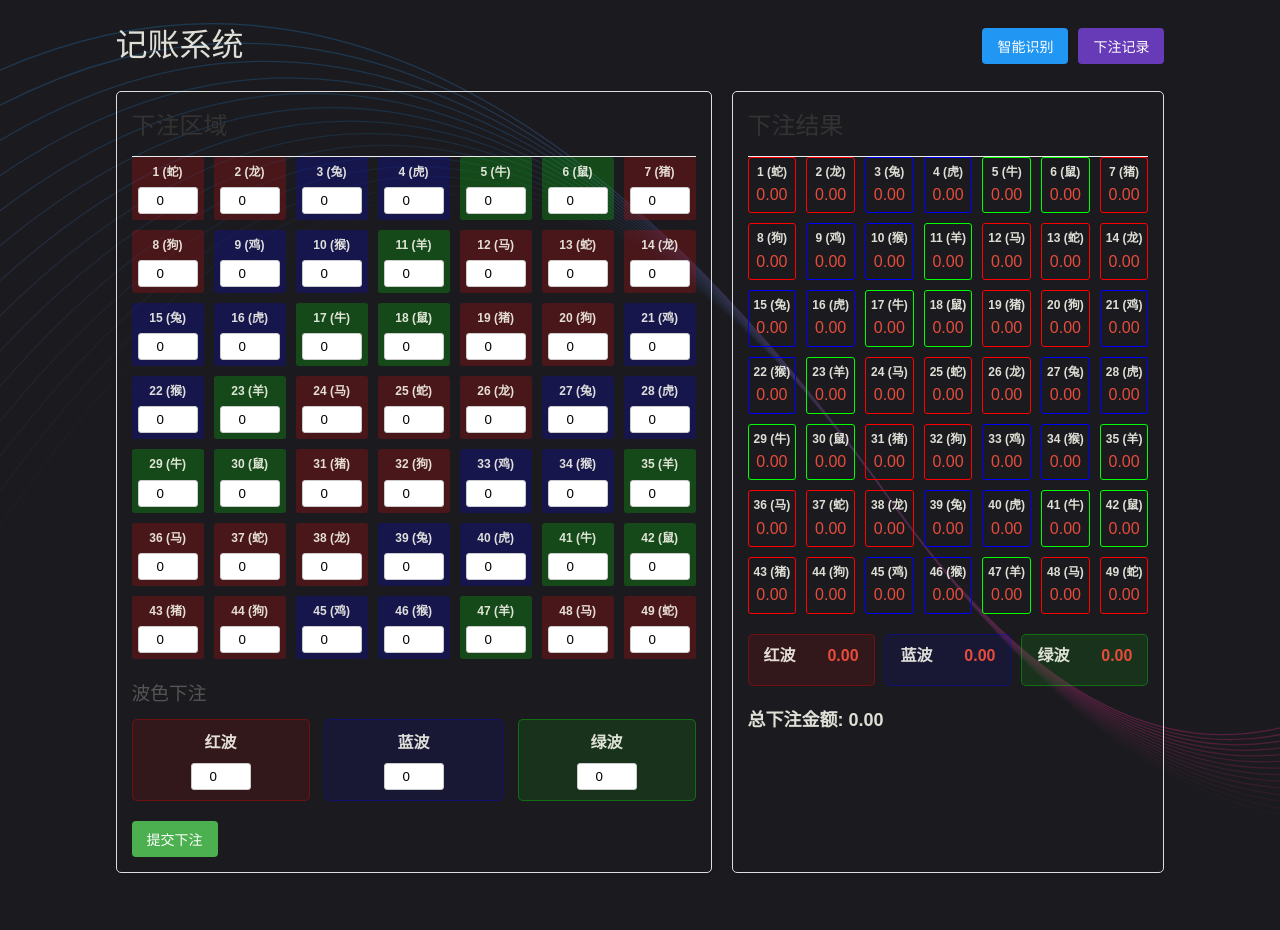
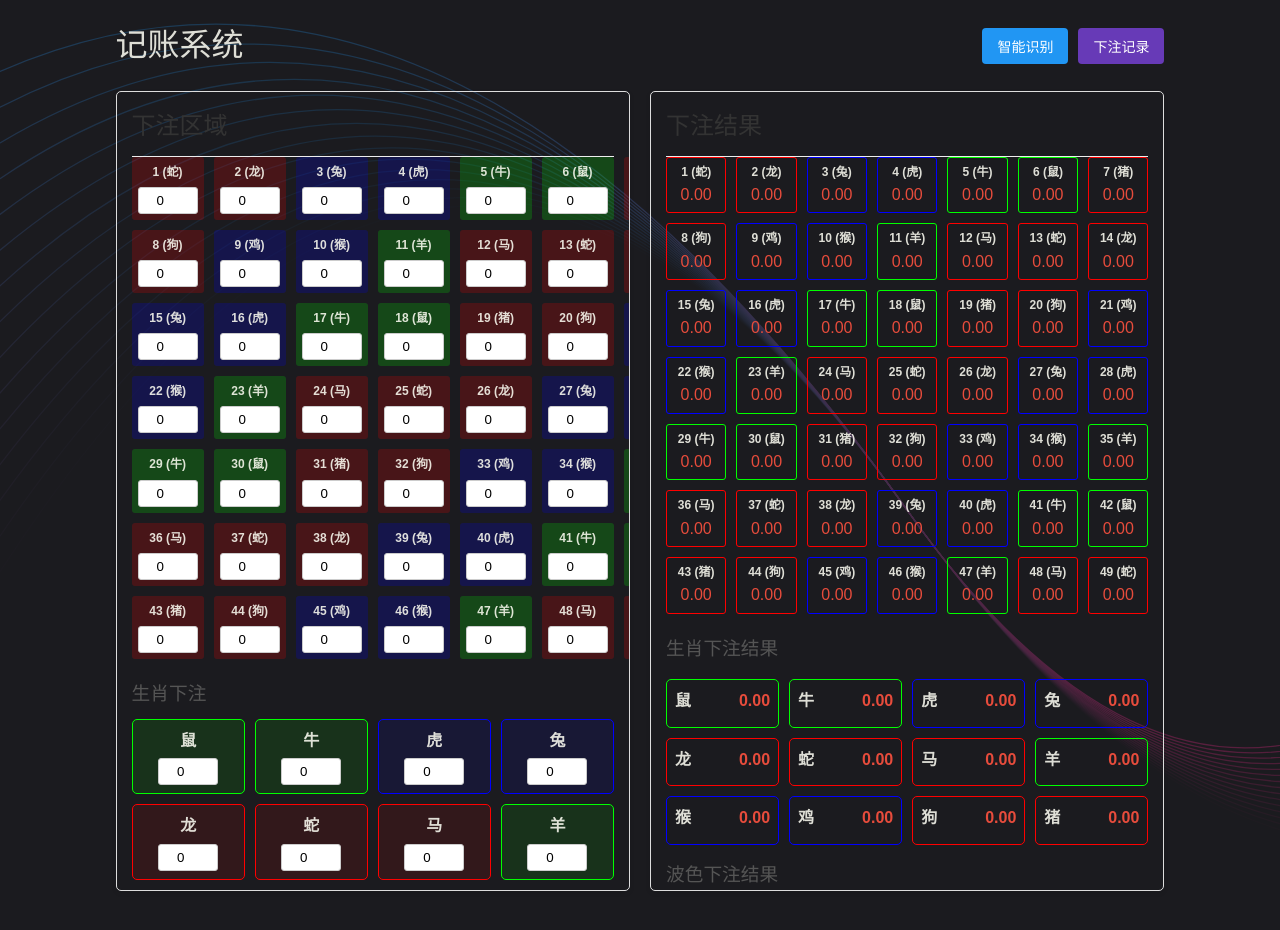
Before and after one commit to abnormalyouthyan/jhjizhang, a Vue app: page / in a window 1280 px wide. Shown: the top 930 px of the page. Built offline with nearby package versions, Linux system fonts and the light colour scheme.

Commit message:
新增生肖

```diff
--- a/package.json
+++ b/package.json
@@ -23,7 +23,8 @@
   "dependencies": {
     "@electron-toolkit/preload": "^3.0.0",
     "@electron-toolkit/utils": "^3.0.0",
-    "vue-router": "^4.5.1"
+    "vue-router": "^4.5.1",
+    "xlsx": "^0.18.5"
   },
   "devDependencies": {
     "@electron-toolkit/eslint-config": "^1.0.2",
--- a/src/renderer/src/views/Home.vue
+++ b/src/renderer/src/views/Home.vue
@@ -29,6 +29,7 @@
       <div class="modal-content history-modal">
         <div class="modal-header">
           <h3>下注记录</h3>
+          <button @click="exportToExcel" class="export-btn">导出Excel</button>
           <button @click="showHistoryModal = false" class="close-btn">&times;</button>
         </div>
         <div class="history-list">
@@ -51,6 +52,14 @@
                 :style="{ backgroundColor: getZodiacColor(num, 0.1) }"
               >
                 {{ num }} ({{ getZodiac(num) }}): {{ safeToFixed(record.bets[num]) }}
+              </div>
+              <div
+                v-for="zodiac in getValidZodiacBets(record.zodiacBets)"
+                :key="`zodiac-${zodiac}`"
+                class="bet-detail"
+                :style="{ backgroundColor: getZodiacColorByZodiac(zodiac, 0.1) }"
+              >
+                {{ zodiac }}: {{ safeToFixed(record.zodiacBets[zodiac]) }}
               </div>
               <div
                 v-if="record.colorBets && record.colorBets.red > 0"
@@ -110,6 +119,28 @@
           </div>
         </div>
 
+        <h3>生肖下注</h3>
+        <div class="zodiac-bet-container">
+          <div
+            class="zodiac-bet-item"
+            v-for="zodiac in zodiacList"
+            :key="`zodiac-${zodiac}`"
+            :style="{
+              backgroundColor: getZodiacColorByZodiac(zodiac, 0.1),
+              borderColor: getZodiacColorByZodiac(zodiac, 1)
+            }"
+          >
+            <div class="zodiac-label">{{ zodiac }}</div>
+            <input
+              type="number"
+              min="0"
+              v-model.number="currentZodiacBets[zodiac]"
+              placeholder="金额"
+              @keydown.enter="submitBets"
+            />
+          </div>
+        </div>
+
         <h3>波色下注</h3>
         <div class="color-bet-container">
           <div class="color-bet-item red-wave">
@@ -164,6 +195,23 @@
           </div>
         </div>
 
+        <h3>生肖下注结果</h3>
+        <div class="zodiac-result-container">
+          <div
+            class="zodiac-result-item"
+            v-for="zodiac in zodiacList"
+            :key="`zodiac-result-${zodiac}`"
+            :style="{
+              backgroundColor: totalZodiacBets[zodiac] > 0 ? getZodiacColorByZodiac(zodiac, 0.4) : '',
+              borderColor: getZodiacColorByZodiac(zodiac, 1)
+            }"
+          >
+            <div class="zodiac-label">{{ zodiac }}</div>
+            <div class="result-amount">{{ safeToFixed(totalZodiacBets[zodiac]) }}</div>
+          </div>
+        </div>
+
+        <h3>波色下注结果</h3>
         <div class="color-result-container">
           <div class="color-result-item red-wave">
             <div class="color-label">红波</div>
@@ -187,11 +235,13 @@
 
 <script>
 import { ref, computed, onMounted } from 'vue';
+import * as XLSX from 'xlsx';
 
 export default {
   setup() {
     const numbers = Array.from({ length: 49 }, (_, i) => i + 1);
     const inputFields = ref([]);
+    const zodiacList = ['鼠', '牛', '虎', '兔', '龙', '蛇', '马', '羊', '猴', '鸡', '狗', '猪'];
 
     // 生肖映射
     const zodiacMap = {
@@ -213,6 +263,8 @@ export default {
 
     // 当前输入的下注金额
     const currentBets = ref({});
+    // 当前生肖下注
+    const currentZodiacBets = ref({});
     // 当前波色下注
     const currentColorBets = ref({
       red: 0,
@@ -221,6 +273,8 @@ export default {
     });
     // 总下注金额记录
     const totalBets = ref({});
+    // 总生肖下注
+    const totalZodiacBets = ref({});
     // 总波色下注
     const totalColorBets = ref({
       red: 0,
@@ -247,6 +301,11 @@ export default {
       return Object.keys(bets || {}).filter(n => bets[n] > 0);
     };
 
+    // 获取有效的生肖下注
+    const getValidZodiacBets = (zodiacBets) => {
+      return Object.keys(zodiacBets || {}).filter(z => zodiacBets[z] > 0);
+    };
+
     // 获取单个号码的总下注金额
     const getTotalBet = (number) => {
       return Number(totalBets.value[number]) || 0;
@@ -257,6 +316,12 @@ export default {
       numbers.forEach(num => {
         currentBets.value[num] = 0;
         totalBets.value[num] = 0;
+      });
+
+      // 初始化生肖下注
+      zodiacList.forEach(zodiac => {
+        currentZodiacBets.value[zodiac] = 0;
+        totalZodiacBets.value[zodiac] = 0;
       });
 
       // 初始化波色下注
@@ -287,6 +352,11 @@ export default {
         totalBets.value[num] = 0;
       });
 
+      // 重置生肖下注
+      zodiacList.forEach(zodiac => {
+        totalZodiacBets.value[zodiac] = 0;
+      });
+
       // 重置波色下注
       totalColorBets.value = { red: 0, blue: 0, green: 0 };
 
@@ -296,6 +366,13 @@ export default {
           numbers.forEach(num => {
             totalBets.value[num] += Number(record.bets[num]) || 0;
           });
+
+          // 计算生肖下注
+          if (record.zodiacBets) {
+            zodiacList.forEach(zodiac => {
+              totalZodiacBets.value[zodiac] += Number(record.zodiacBets[zodiac]) || 0;
+            });
+          }
 
           // 计算波色下注
           if (record.colorBets) {
@@ -315,8 +392,9 @@ export default {
     // 计算总下注金额
     const totalAmount = computed(() => {
       const numberTotal = numbers.reduce((sum, num) => sum + getTotalBet(num), 0);
+      const zodiacTotal = zodiacList.reduce((sum, zodiac) => sum + (totalZodiacBets.value[zodiac] || 0), 0);
       const colorTotal = Object.values(totalColorBets.value).reduce((sum, val) => sum + val, 0);
-      return numberTotal + colorTotal;
+      return numberTotal + zodiacTotal + colorTotal;
     });
 
     // 获取数字对应的生肖
@@ -324,9 +402,14 @@ export default {
       return zodiacMap[number] || '';
     };
 
-    // 获取生肖对应的颜色
+    // 获取数字对应的颜色
     const getZodiacColor = (number, opacity = 1) => {
       const zodiac = getZodiac(number);
+      return getZodiacColorByZodiac(zodiac, opacity);
+    };
+
+    // 根据生肖获取颜色
+    const getZodiacColorByZodiac = (zodiac, opacity = 1) => {
       if (colorGroups.red.includes(zodiac)) {
         return `rgba(255, 0, 0, ${opacity})`;
       } else if (colorGroups.blue.includes(zodiac)) {
@@ -347,6 +430,7 @@ export default {
     const submitBets = () => {
       let currentTotal = 0;
       const bets = {};
+      const zodiacBets = {};
 
       // 计算数字下注
       numbers.forEach(num => {
@@ -354,6 +438,14 @@ export default {
         bets[num] = amount;
         currentTotal += amount;
         currentBets.value[num] = 0;
+      });
+
+      // 计算生肖下注
+      zodiacList.forEach(zodiac => {
+        const amount = Number(currentZodiacBets.value[zodiac]) || 0;
+        zodiacBets[zodiac] = amount;
+        currentTotal += amount;
+        currentZodiacBets.value[zodiac] = 0;
       });
 
       // 计算波色下注
@@ -372,6 +464,7 @@ export default {
         bettingHistory.value.unshift({
           timestamp: Date.now(),
           bets: bets,
+          zodiacBets: zodiacBets,
           colorBets: colorBets,
           total: currentTotal
         });
@@ -452,14 +545,83 @@ export default {
       }
     };
 
+    // 导出到Excel
+    const exportToExcel = () => {
+      if (bettingHistory.value.length === 0) {
+        alert('没有可导出的下注记录');
+        return;
+      }
+
+      // 准备数据
+      const data = [];
+
+      // 添加表头
+      data.push([
+        '序号', '时间', '下注号码', '下注金额', '生肖下注', '生肖金额',
+        '红波', '蓝波', '绿波', '总金额'
+      ]);
+
+      // 添加数据行
+      bettingHistory.value.forEach((record, index) => {
+        const validBets = getValidBets(record.bets);
+        const betNumbers = validBets.map(num => `${num}(${getZodiac(num)})`).join(', ');
+        const betAmounts = validBets.map(num => safeToFixed(record.bets[num])).join(', ');
+
+        const validZodiacBets = getValidZodiacBets(record.zodiacBets);
+        const zodiacNames = validZodiacBets.join(', ');
+        const zodiacAmounts = validZodiacBets.map(z => safeToFixed(record.zodiacBets[z])).join(', ');
+
+        data.push([
+          index + 1,
+          formatTime(record.timestamp),
+          betNumbers,
+          betAmounts,
+          zodiacNames,
+          zodiacAmounts,
+          record.colorBets?.red ? safeToFixed(record.colorBets.red) : '0.00',
+          record.colorBets?.blue ? safeToFixed(record.colorBets.blue) : '0.00',
+          record.colorBets?.green ? safeToFixed(record.colorBets.green) : '0.00',
+          safeToFixed(record.total)
+        ]);
+      });
+
+      // 创建工作表
+      const ws = XLSX.utils.aoa_to_sheet(data);
+
+      // 设置列宽
+      ws['!cols'] = [
+        { wch: 6 },  // 序号
+        { wch: 20 }, // 时间
+        { wch: 30 }, // 下注号码
+        { wch: 15 }, // 下注金额
+        { wch: 15 }, // 生肖下注
+        { wch: 15 }, // 生肖金额
+        { wch: 8 },  // 红波
+        { wch: 8 },  // 蓝波
+        { wch: 8 },  // 绿波
+        { wch: 10 }  // 总金额
+      ];
+
+      // 创建工作簿
+      const wb = XLSX.utils.book_new();
+      XLSX.utils.book_append_sheet(wb, ws, "下注记录");
+
+      // 导出文件
+      const dateStr = new Date().toISOString().slice(0, 10);
+      XLSX.writeFile(wb, `下注记录_${dateStr}.xlsx`);
+    };
+
     // 初始化数据
     onMounted(initializeData);
 
     return {
       numbers,
+      zodiacList,
       currentBets,
+      currentZodiacBets,
       currentColorBets,
       totalBets,
+      totalZodiacBets,
       totalColorBets,
       bettingHistory,
       showSmartInput,
@@ -470,15 +632,18 @@ export default {
       inputFields,
       safeToFixed,
       getValidBets,
+      getValidZodiacBets,
       getTotalBet,
       totalAmount,
       getZodiac,
       getZodiacColor,
+      getZodiacColorByZodiac,
       formatTime,
       submitBets,
       openDeleteConfirm,
       deleteRecord,
-      parseSmartInput
+      parseSmartInput,
+      exportToExcel
     };
   }
 }
@@ -530,6 +695,20 @@ export default {
 
 .history-btn:hover {
   background-color: #5e35b1;
+}
+
+.export-btn {
+  background-color: #FF9800;
+  padding: 8px 15px;
+  color: white;
+  border: none;
+  border-radius: 4px;
+  cursor: pointer;
+  font-size: 14px;
+}
+
+.export-btn:hover {
+  background-color: #f57c00;
 }
 
 /* 通用弹窗样式 */
@@ -729,6 +908,8 @@ export default {
 }
 
 .left-panel, .right-panel {
+  height: 800px;
+  overflow-y: scroll;
   flex: 1;
   padding: 15px;
   border: 1px solid #ddd;
@@ -810,6 +991,52 @@ button:hover {
   color: #e74c3c;
 }
 
+/* 生肖下注样式 */
+.zodiac-bet-container {
+  display: grid;
+  grid-template-columns: repeat(4, 1fr);
+  gap: 10px;
+  margin-bottom: 20px;
+}
+
+.zodiac-bet-item {
+  display: flex;
+  flex-direction: column;
+  align-items: center;
+  padding: 8px;
+  border-radius: 5px;
+  border: 1px solid;
+}
+
+.zodiac-label {
+  font-weight: bold;
+  margin-bottom: 5px;
+}
+
+.zodiac-result-container {
+  display: grid;
+  grid-template-columns: repeat(4, 1fr);
+  gap: 10px;
+  margin: 15px 0;
+}
+
+.zodiac-result-item {
+  display: flex;
+  justify-content: space-between;
+  padding: 8px;
+  border-radius: 5px;
+  border: 1px solid;
+}
+
+.zodiac-result-item .zodiac-label {
+  font-weight: bold;
+}
+
+.zodiac-result-item .result-amount {
+  color: #e74c3c;
+  font-weight: bold;
+}
+
 /* 波色下注样式 */
 .color-bet-container {
   display: flex;
@@ -868,10 +1095,4 @@ button:hover {
   color: #e74c3c;
   font-weight: bold;
 }
-
-.total {
-  margin-top: 20px;
-  font-size: 18px;
-  font-weight: bold;
-}
 </style>
```
Also changed, not shown: 1 other file (tests, documents, lock files or other folders).
